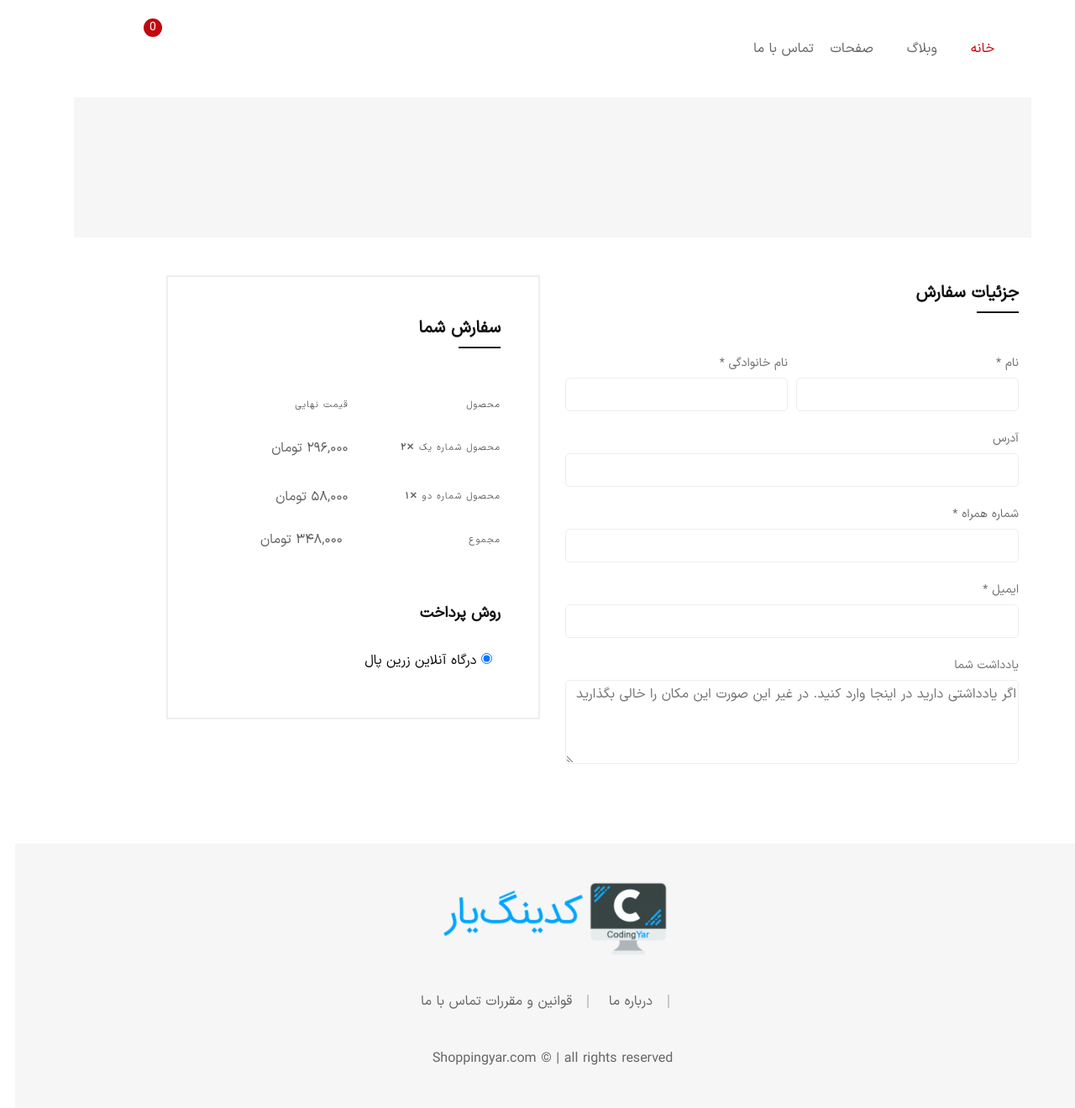
After one commit to sabermodirian/django_e-shop, a Django app: page /order/create/ in a window 1280 px wide. The commit adds this page. Shown: the whole page at 84% size. Run offline with Django 4.2, Linux system fonts and the light colour scheme; parts of the project's set-up code (start-up, migrations or seed data) failed here and were passed over; some libraries are stand-ins or nearby versions; some web fonts are replaced.

Commit message:
116) ایجاد orders/templates/orders/order_create.html دراپ orders و ساخت  rder_create_view(request):  و url برای این تمپلیت

```diff
--- a/config/urls.py
+++ b/config/urls.py
@@ -39,5 +39,8 @@ urlpatterns = ([path('admin/' , admin.site.urls) , path('' , include('pages.urls
 		# Define a constant in settings.py to specify the custom upload file view
 	# CK_EDITOR_5_UPLOAD_FILE_VIEW_NAME = "custom_upload_file"
 	# path("upload/", custom_upload_function, name="custom_upload_file"),
-]
-               + static(settings.MEDIA_URL, document_root = settings.MEDIA_ROOT))
+
+    #order
+    path('order/' , include('orders.urls')),
+
+	]+ static(settings.MEDIA_URL, document_root = settings.MEDIA_ROOT))
--- /dev/null
+++ b/orders/templates/orders/order_create.html
@@ -0,0 +1,134 @@
+{% extends "_base.html" %}
+
+{% load static %}
+{% load i18n %}
+{% load crispy_forms_tags %}
+{% load comment_tags %}
+{% load jalali_tags %}
+{% load persian_translation_tags %}
+{% load humanize %}
+
+
+{% block content %}
+   <!-- Main Wrapper Start -->
+    <div class="wrapper">
+       <!-- Breadcrumb area Start -->
+                                    {#  متغیر ارسالی از topheader.html#}
+        {% include 'topheader.html' with header_name=product.title %}
+
+        <!-- Breadcrumb area End -->
+        {% block minicart %}
+            <!-- Mini Cart Start sidebar  -->
+            {% include 'cart/cart_sidebar.html' %}
+            <!-- Mini Cart sidebar  End -->
+        {% endblock minicart %}
+
+
+    <!-- Main Content Wrapper Start -->
+        <div class="main-content-wrapper">
+            <div class="page-content-inner">
+                <div class="container">
+                    <div class="row pt--50 pt-md--40 pt-sm--20"></div>
+                    <div class="row pb--80 pb-md--60 pb-sm--40">
+                        <!-- Checkout Area Start -->
+                        <div class="col-lg-6">
+                            <div class="checkout-title mt--10">
+                                <h2>جزئیات سفارش</h2>
+                            </div>
+                            <div class="checkout-form">
+                                <form action="#" class="form form--checkout">
+                                    <div class="form-row mb--20">
+                                        <div class="form__group col-md-6 mb-sm--30">
+                                            <label for="billing_fname" class="form__label form__label--2">نام  <span class="required">*</span></label>
+                                            <input type="text" name="billing_fname" id="billing_fname" class="form__input form__input--2">
+                                        </div>
+                                        <div class="form__group col-md-6">
+                                            <label for="billing_lname" class="form__label form__label--2">نام خانوادگی  <span class="required">*</span></label>
+                                            <input type="text" name="billing_lname" id="billing_lname" class="form__input form__input--2">
+                                        </div>
+                                    </div>
+                                    <div class="form-row mb--20">
+                                        <div class="form__group col-12">
+                                            <label for="billing_company" class="form__label form__label--2">آدرس</label>
+                                            <input type="text" name="billing_company" id="billing_company" class="form__input form__input--2">
+                                        </div>
+                                    </div>
+                                    <div class="form-row mb--20">
+                                        <div class="form__group col-12">
+                                            <label for="billing_phone" class="form__label form__label--2">شماره همراه <span class="required">*</span></label>
+                                            <input type="text" name="billing_phone" id="billing_phone" class="form__input form__input--2">
+                                        </div>
+                                    </div>
+                                    <div class="form-row mb--20">
+                                        <div class="form__group col-12">
+                                            <label for="billing_email" class="form__label form__label--2">ایمیل  <span class="required">*</span></label>
+                                            <input type="email" name="billing_email" id="billing_email" class="form__input form__input--2">
+                                        </div>
+                                    </div>
+                                    <div class="form-row">
+                                        <div class="form__group col-12">
+                                            <label for="orderNotes" class="form__label form__label--2">یادداشت شما</label>
+                                            <textarea class="form__input form__input--2 form__input--textarea" id="orderNotes" name="orderNotes" placeholder="اگر یادداشتی دارید در اینجا وارد کنید. در غیر این صورت این مکان را خالی بگذارید"></textarea>
+                                        </div>
+                                    </div>
+                                </form>
+                            </div>
+                        </div>
+                        <div class="col-xl-5 offset-xl-1 col-lg-6 mt-md--40">
+                            <div class="order-details">
+                                <div class="checkout-title mt--10">
+                                    <h2>سفارش شما</h2>
+                                </div>
+                                <div class="table-content table-responsive mb--30">
+                                    <table class="table order-table order-table-2">
+                                        <thead>
+                                            <tr>
+                                                <th>محصول</th>
+                                                <th class="text-right">قیمت نهایی</th>
+                                            </tr>
+                                        </thead>
+                                        <tbody>
+                                            <tr>
+                                                <th>محصول شماره یک
+                                                    <strong><span>&#10005;</span>۲</strong>
+                                                </th>
+                                                <td class="text-right">۲۹۶,۰۰۰ تومان</td>
+                                            </tr>
+                                            <tr>
+                                                <th>محصول شماره دو
+                                                    <strong><span>&#10005;</span>۱</strong>
+                                                </th>
+                                                <td class="text-right">۵۸,۰۰۰ تومان</td>
+                                            </tr>
+                                        </tbody>
+                                        <tfoot>
+                                            <tr class="cart-subtotal">
+                                                <th>مجموع</th>
+                                                <td class="text-right">۳۴۸,۰۰۰ تومان</td>
+                                            </tr>
+                                        </tfoot>
+                                    </table>
+                                </div>
+                                <div class="checkout-payment">
+                                    <h2 class="py-5">روش پرداخت</h2>
+                                    <form action="#" class="payment-form">
+                                        <div class="payment-group mb--10">
+                                            <div class="payment-radio">
+                                                <input type="radio" value="bank" name="payment-method" id="bank" checked>
+                                                <label class="payment-label" for="cheque">درگاه آنلاین زرین پال</label>
+                                            </div>
+                                        </div>
+                                    </form>
+                                </div>
+                            </div>
+                        </div>
+                        <!-- Checkout Area End -->
+                    </div>
+                </div>
+            </div>
+        </div>
+        <!-- Main Content Wrapper Start -->
+
+
+    </div>
+{% endblock %}
--- /dev/null
+++ b/orders/urls.py
@@ -0,0 +1,7 @@
+from django.urls import path
+
+from .views import order_create_view
+
+urlpatterns = [
+	path('create/' , order_create_view, name = 'order_create')
+]
--- a/orders/views.py
+++ b/orders/views.py
@@ -1,3 +1,7 @@
 from django.shortcuts import render
+# from django.http import HttpResponse
 
 # Create your views here.
+
+def order_create_view(request):
+	return render(request, 'orders/order_create.html')
--- a/products/templates/products/product_details.html
+++ b/products/templates/products/product_details.html
@@ -13,7 +13,7 @@
     <!-- Main Wrapper Start -->
     <div class="wrapper">
        <!-- Breadcrumb area Start -->
-                                    {#  متغیر ارسالی از topheader.htm#}
+                                    {#  متغیر ارسالی از topheader.html#}
         {% include 'topheader.html' with header_name=product.title %}
         <!-- Breadcrumb area End -->
 
```
